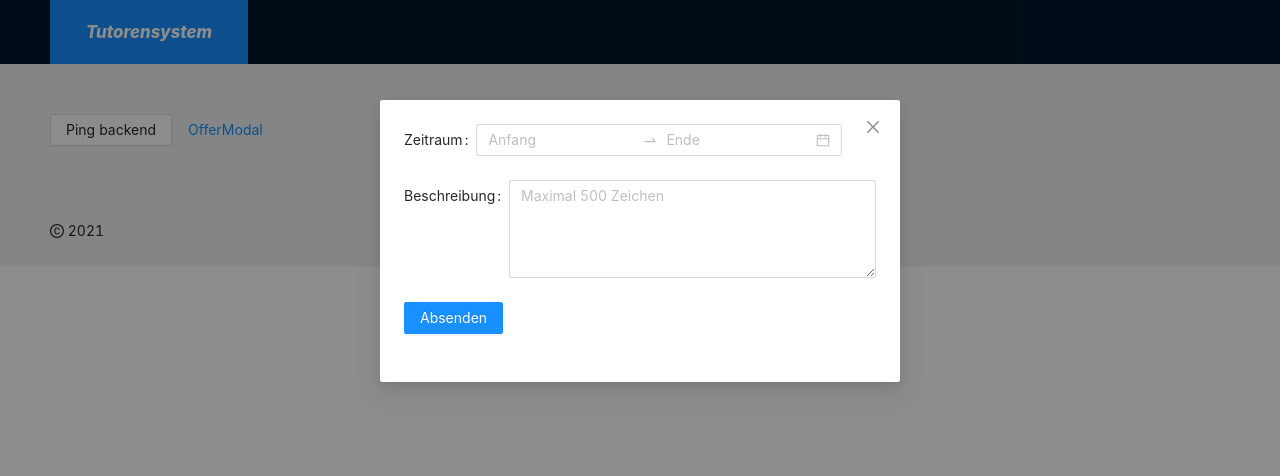
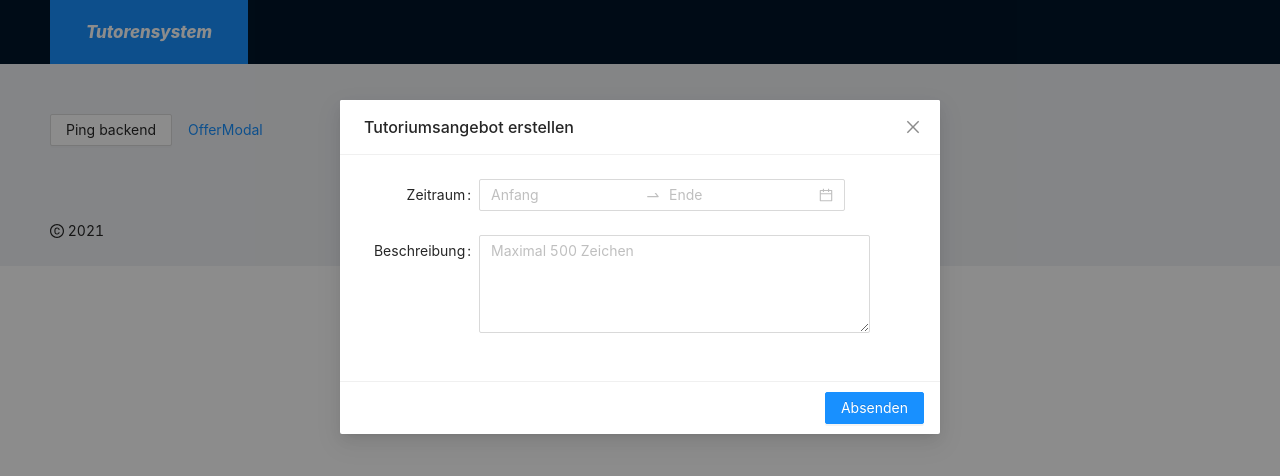
Before and after one commit to FinnHuelsbusch/DHBW-Geschaeftsprozessmodelierung-Tutorensystem, a React (Create React App) app in the folder frontend/: page / in a window 1280 px wide. Both pictures are taken after a click on the button "OfferModal". Shown: the top 476 px of the page. Built offline with nearby package versions, Linux system fonts and the light colour scheme.

Commit message:
layout improvements

```diff
--- a/frontend/src/components/tutorialOfferModal/TutorialOfferModal.tsx
+++ b/frontend/src/components/tutorialOfferModal/TutorialOfferModal.tsx
@@ -2,6 +2,7 @@ import { Button, ConfigProvider, DatePicker, Form, message, Modal } from "antd"
 import { useForm } from "antd/lib/form/Form";
 import TextArea from "antd/lib/input/TextArea";
 import locale from 'antd/lib/locale/de_DE';
+import Title from "antd/lib/skeleton/Title";
 import 'moment/locale/de'
 import { useState } from "react";
 import { createTutorialOffer } from "../../api/api";
@@ -29,35 +30,53 @@ const TutorialOfferModal: React.FC<Props> = ({ isModalVisible, setIsTutorialOffe
         } as TutorialOffer).then( res =>
             {
                 setLoading(false);
-                message.success("Tutorumsangebot erfolgreich erstellt.");
+                message.success("Tutoriumsangebot erfolgreich erstellt.");
                 setIsTutorialOfferModalVisible(false);
+                form.resetFields()
             }, err => {
                 setLoading(false);
-                message.error("Tutorumsangebot konnte nicht erstellt werden.");
+                message.error("Tutoriumsangebot konnte nicht erstellt werden.");
             }
 
         )
     };
+
+    const onCancel = () => {
+        setIsTutorialOfferModalVisible(false)
+        form.resetFields()
+    }
 
     return (
         <ConfigProvider locale={locale}>
             <Modal
                 destroyOnClose={true}
                 visible={isModalVisible}
-                footer={null}
-                onCancel={() => setIsTutorialOfferModalVisible(false)}
+                onCancel={onCancel}
+                title={"Tutoriumsangebot erstellen"}
+                width={600}
+                footer={[
+                    <Button loading={loading} type="primary" onClick={e => form.submit()}>
+                        Absenden
+                    </Button>
+                ]}
             >
                 <Form
                     onFinish={onFinish}
                     form={form}
+                    labelCol={{ span: 5 }}
+                    wrapperCol={{ span: 17 }}
+
                 >
+
                     <Form.Item
                         label="Zeitraum"
                         name="timerange"
+
                     >
                         <DatePicker.RangePicker
                             placeholder={["Anfang", "Ende"]}
                             format="DD.MM.YYYY"
+
                         />
 
                     </Form.Item>
@@ -67,12 +86,6 @@ const TutorialOfferModal: React.FC<Props> = ({ isModalVisible, setIsTutorialOffe
                     >
                         <TextArea rows={4} placeholder="Maximal 500 Zeichen" maxLength={500} />
                     </Form.Item>
-
-                    <Form.Item>
-                        <Button loading={loading} type="primary" htmlType="submit" className="submit-form-button">
-                            Absenden
-                        </Button>
-                    </Form.Item>
                 </Form>
             </Modal>
         </ConfigProvider>
```
